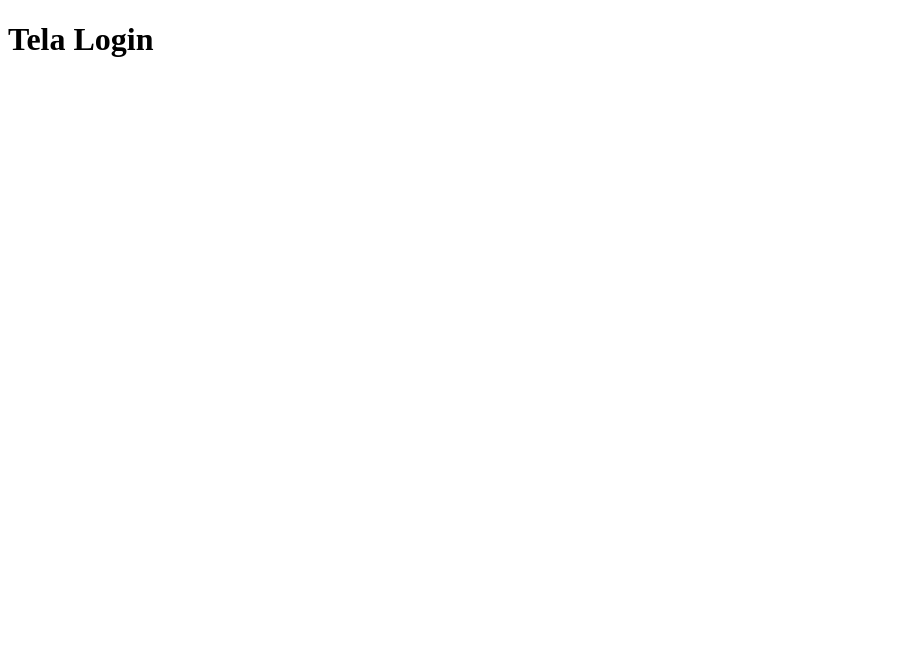
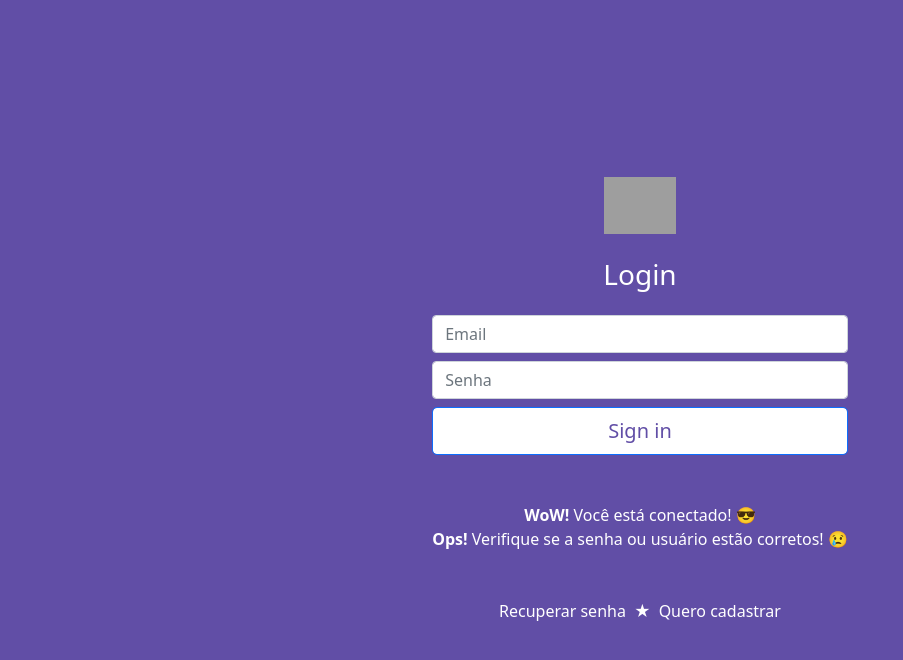
Before and after one commit to estelson/eventos, a React (Create React App) app: page / in a window 1280 px wide. Shown: the top 660 px of the page, without its empty margins (0-903 px from the left). Built offline with nearby package versions, Linux system fonts and the light colour scheme; grey boxes are pictures that could not be loaded.

Commit message:
Considere esse como o commit original

```diff
--- a/package.json
+++ b/package.json
@@ -9,7 +9,7 @@
     "firebase": "^9.6.9",
     "react": "^17.0.2",
     "react-dom": "^17.0.2",
-    "react-scripts": "^5.0.0",
+    "react-scripts": "5.0.0",
     "web-vitals": "^2.1.4"
   },
   "scripts": {
--- a/public/index.html
+++ b/public/index.html
@@ -4,9 +4,16 @@
     <meta charset="utf-8" />
     <meta name="viewport" content="width=device-width, initial-scale=1" />
 
+    <!-- Bootstrap -->
+    <link href="https://cdn.jsdelivr.net/npm/bootstrap@5.1.3/dist/css/bootstrap.min.css" rel="stylesheet" integrity="sha384-1BmE4kWBq78iYhFldvKuhfTAU6auU8tT94WrHftjDbrCEXSU1oBoqyl2QvZ6jIW3" crossorigin="anonymous">
+
     <title>Eventos</title>
   </head>
   <body>
     <div id="root"></div>
+
+    <!-- Bootstrap -->
+    <script src="https://cdn.jsdelivr.net/npm/@popperjs/core@2.10.2/dist/umd/popper.min.js" integrity="sha384-7+zCNj/IqJ95wo16oMtfsKbZ9ccEh31eOz1HGyDuCQ6wgnyJNSYdrPa03rtR1zdB" crossorigin="anonymous"></script>
+    <script src="https://cdn.jsdelivr.net/npm/bootstrap@5.1.3/dist/js/bootstrap.min.js" integrity="sha384-QJHtvGhmr9XOIpI6YVutG+2QOK9T+ZnN4kzFN1RtK3zEFEIsxhlmWl5/YESvpZ13" crossorigin="anonymous"></script>
   </body>
 </html>
--- a/src/view/login/index.js
+++ b/src/view/login/index.js
@@ -1,8 +1,33 @@
 import React from 'react';
+import './login.css';
 
 function Login() {
     return (
-        <h1>Tela Login</h1>
+        <div className="login-content d-flex align-items-center">
+            <form className="form-signin mx-auto">
+                <div className="text-center mb-4">
+                    <img className="mb-4" src="https://getbootstrap.com/docs/5.1/assets/brand/bootstrap-logo.svg" alt="" width="72" height="57" />
+                    <h1 className="h3 mb-3 font-weight-normal text-white font-weight-bold">Login</h1>
+                </div>
+
+                <input type="email" id="inputEmail" class="form-control my-2" placeholder="Email" />
+                <input type="password" id="inputPassword" class="form-control my-2" placeholder="Senha" />
+
+                <button class="form-control btn btn-lg btn-primary btn-block btn-login" type="submit">Sign in</button>
+
+                <div className="msg-login text-white text-center my-5">
+                    <span><strong>WoW!</strong> Você está conectado! &#128526;</span>
+                    <br/>
+                    <span><strong>Ops!</strong> Verifique se a senha ou usuário estão corretos! &#128546;</span>
+                </div>
+
+                <div className="opcoes-login mt-5 text-center">
+                    <a href="#" className="mx-2">Recuperar senha</a>
+                    <span className="text-white">&#9733;</span>
+                    <a href="#" className="mx-2">Quero cadastrar</a>
+                </div>
+            </form>
+        </div>
     )
 }
 
--- /dev/null
+++ b/src/view/login/login.css
@@ -0,0 +1,28 @@
+.login-content {
+    width: 100%;
+    height: 100vh;
+    padding: 15%;
+    margin: auto;
+    background-color: #614EA6;
+}
+
+.btn-login {
+    background-color: #FFFFFF;
+    color: #614EA6;
+}
+
+.btn-login:hover {
+    background-color: #F21667;
+    color: #FFFFFF;
+}
+
+.opcoes-login a {
+    text-decoration: none;
+    color: #FFFFFF;
+    transition: .3s ease-in;
+}
+
+.opcoes-login a:hover {
+    text-decoration: none;
+    color: #FF0000;
+}
```
